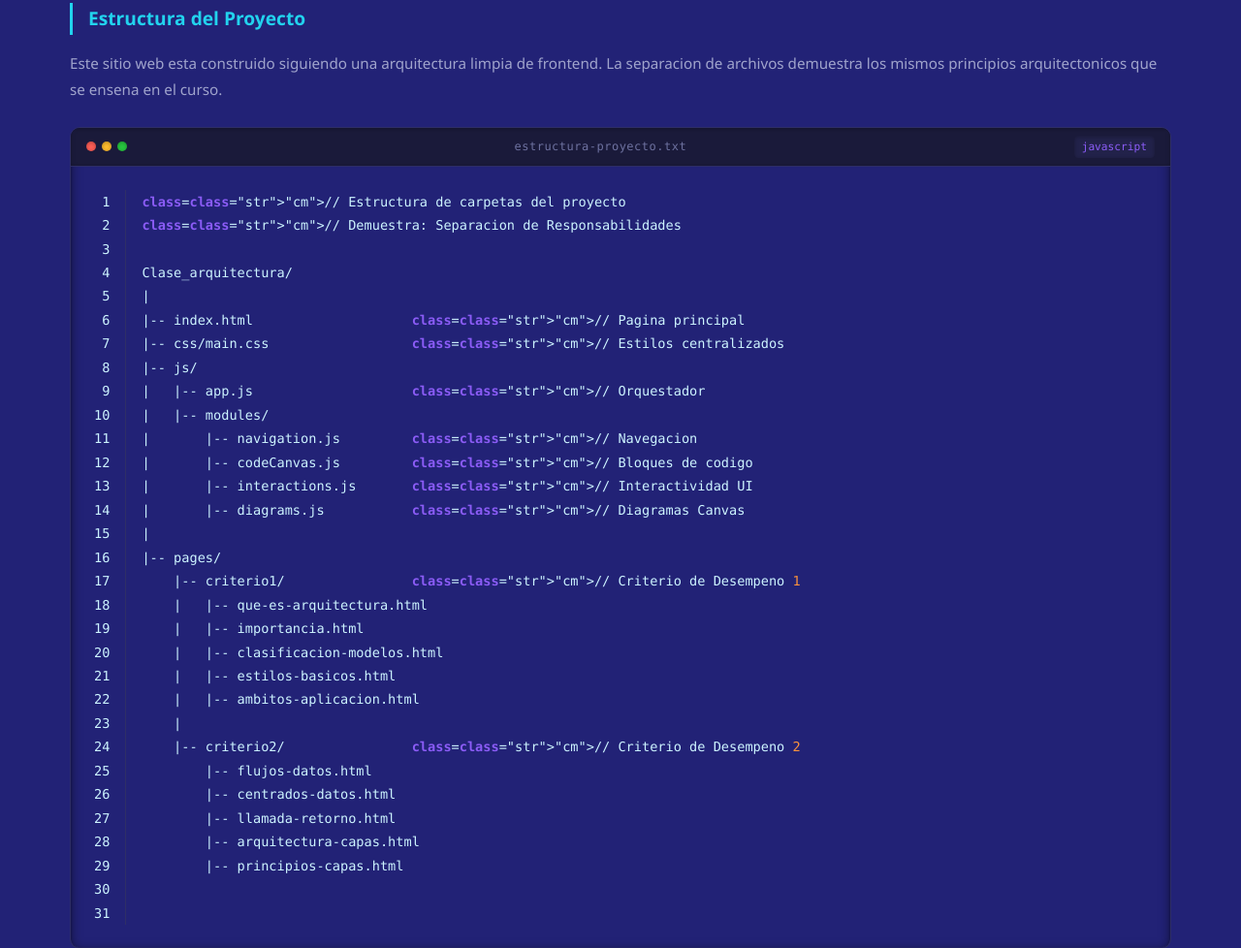
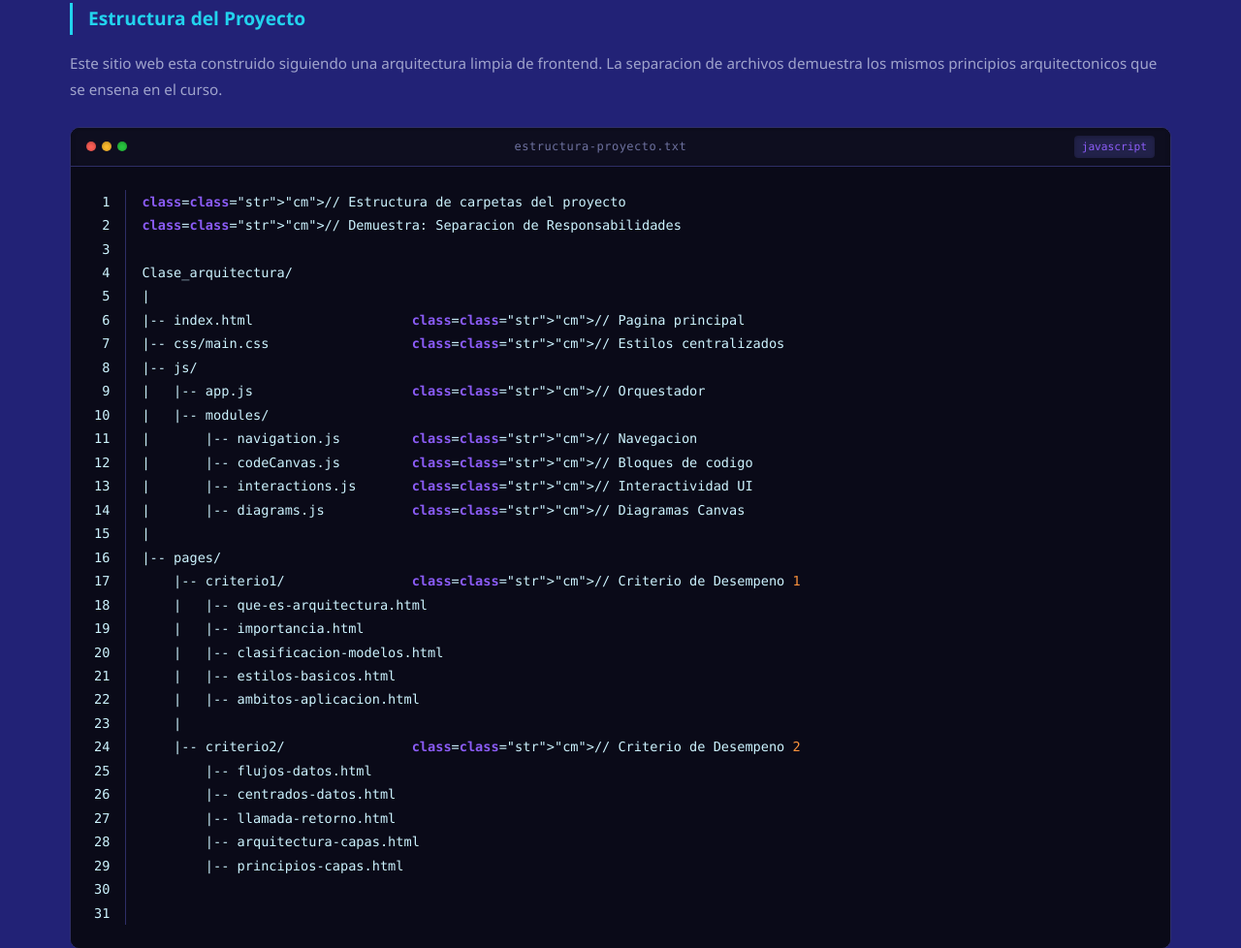
Before and after one commit to jgsotog/Clase_arquitectura, a plain HTML site: page index.html in a window 1280 px wide. Shown: the part 2476-3454 px from the top of the page at 97% size. Drawn offline with Linux system fonts and the light colour scheme.

Commit message:
cambio en fondo canva

```diff
--- a/css/main.css
+++ b/css/main.css
@@ -20,6 +20,7 @@
     --bg-surface: #22224a;
     --bg-surface-alt: #2a2a58;
     --bg-card: #1e1e42;
+    --bg-code-dark: #0a0a18;
 
     /* --- Acentos --- */
     --accent-cyan: #22d3ee;
@@ -499,7 +500,7 @@ a:hover {
  * resaltado de sintaxis basico y efecto hundido profundo.
  * ---------------------------------------------------------- */
 .code-canvas {
-    background: var(--bg-primary);
+    background: var(--bg-code-dark);
     border: 1px solid var(--border-color);
     border-radius: var(--radius-md);
     box-shadow: var(--inset-deep);
@@ -512,7 +513,7 @@ a:hover {
     align-items: center;
     justify-content: space-between;
     padding: var(--space-sm) var(--space-md);
-    background: var(--bg-secondary);
+    background: #0e0e1f;
     border-bottom: 1px solid var(--border-color);
     box-shadow: var(--inset-light);
 }
@@ -553,6 +554,7 @@ a:hover {
 .code-canvas__body {
     padding: var(--space-lg);
     overflow-x: auto;
+    background: var(--bg-code-dark);
 }
 
 .code-canvas__body pre {
```
